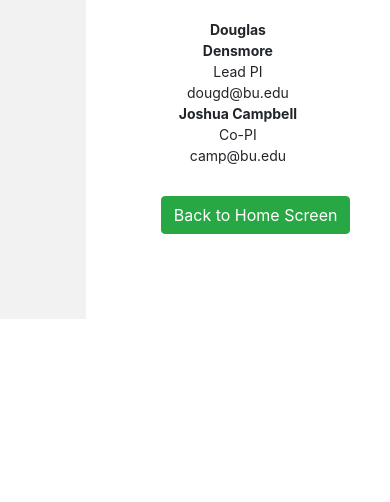
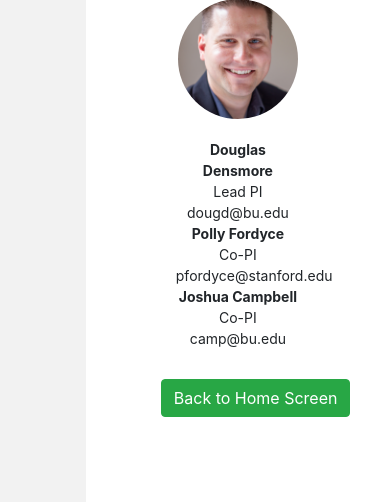
Before and after one commit to CIDARLAB/dafd-website, a Flask app: page /team in a window 390 px wide. Shown: the part 1653-2155 px from the top of the page. Before the commit the page ends 1972 px from the top, so only its background shows below. Run offline with Flask 2, Linux system fonts and the light colour scheme; some libraries are stand-ins or nearby versions.

Commit message:
updated team page

```diff
--- a/app/templates/team.html
+++ b/app/templates/team.html
@@ -10,19 +10,19 @@
                 <div class="static-content text-center">
                     <div class="row vertical-spacer">
                         <div class="col-md-4 col-sm-12 text-center"><img class="img-team" src="{{ url_for('static', filename='img/Ali2.png') }}"></div>
-                        <div class="col-md-4 col-sm-12 text-center"><img class="img-team" src="{{ url_for('static', filename='img/Chris.png') }}"></div>
+                        <div class="col-md-4 col-sm-12 text-center"><img class="img-team" src="{{ url_for('static', filename='img/David.jpg') }}"></div>
                         <div class="col-md-4 col-sm-12 text-center"><img class="img-team" src="{{ url_for('static', filename='img/Noushin.png') }}"></div>
                     </div>
                     <div class="row vertical-spacer">
                         <div class="col-md-4 col-sm-12 text-center">
                             <b>Ali Lashkaripour</b>
                             <br/>Lead Researcher
-                            <br/>lashkari@bu.edu
+                            <br/>alilp@stanford.edu
                         </div>
                         <div class="col-md-4 col-sm-12 text-center">
-                            <b>Christopher Rodriguez</b>
-                            <br/>Co-researcher
-                            <br/>cwrod@mit.edu
+                            <b>David McIntyre</b>
+                            <br/>Lead Researcher
+                            <br/>dpmc@bu.edu
                         </div>
                         <div class="col-md-4 col-sm-12 text-center">
                             <b>Noushin Mehdipour</b>
@@ -32,7 +32,7 @@
                     </div>
                     <div class="row vertical-spacer">
                         <div class="col-md-4 col-sm-12 text-center"><img class="img-team" src="{{ url_for('static', filename='img/Rizki.png') }}"></div>
-                        <div class="col-md-4 col-sm-12 text-center"><img class="img-team" src="{{ url_for('static', filename='img/David.jpg') }}"></div>
+                        <div class="col-md-4 col-sm-12 text-center"><img class="img-team" src="{{ url_for('static', filename='img/Chris.png') }}"></div>
                         <div class="col-md-4 col-sm-12 text-center"><img class="img-team" src="{{ url_for('static', filename='img/Luis.png') }}"></div>
                     </div>
                     <div class="row vertical-spacer">
@@ -42,9 +42,9 @@
                             <br/>mardian@bu.edu
                         </div>
                         <div class="col-md-4 col-sm-12 text-center">
-                            <b>David McIntyre</b>
+                            <b>Christopher Rodriguez</b>
                             <br/>Co-researcher
-                            <br/>dpmc@bu.edu
+                            <br/>cwrod@mit.edu
                         </div>
                         <div class="col-md-4 col-sm-12 text-center">
                             <b>Luis Ortiz</b>
@@ -54,6 +54,7 @@
                     </div>
                     <div class="row vertical-spacer">
                         <div class="col-md-4 col-sm-12 text-center"><img class="img-team" src="{{ url_for('static', filename='img/Doug.png') }}"></div>
+                        <div class="col-md-4 col-sm-12 text-center"><img class="img-team" src="{{ url_for('static', filename='img/polly.png') }}"></div>
                         <div class="col-md-4 col-sm-12 text-center"><img class="img-team" src="{{ url_for('static', filename='img/Joshua.png') }}"></div>
                         <div class="col-md-4 col-sm-12 text-center"></div>
                     </div>
@@ -64,10 +65,18 @@
                             <br/>dougd@bu.edu
                         </div>
                         <div class="col-md-4 col-sm-12 text-center">
+                            <b>Polly Fordyce</b>
+                            <br/>Co-PI
+                            <br/>pfordyce@stanford.edu
+                        </div>
+                        <div class="col-md-4 col-sm-12 text-center">
                             <b>Joshua Campbell</b>
                             <br/>Co-PI
                             <br/>camp@bu.edu
                         </div>
+
+
+
                         <div class="col-md-4 col-sm-12 text-center">
                         </div>
                     </div>
```
Also changed, not shown: 1 other file.
